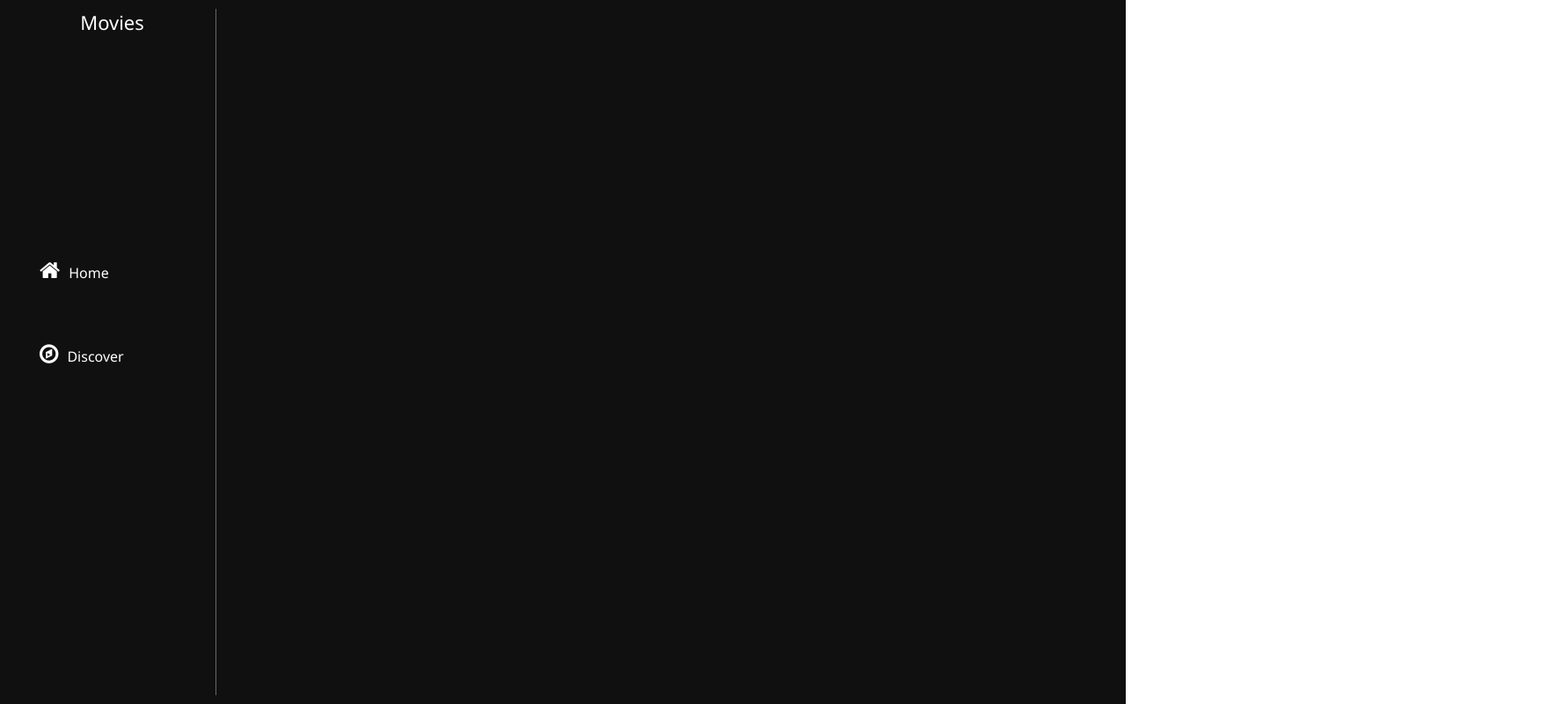
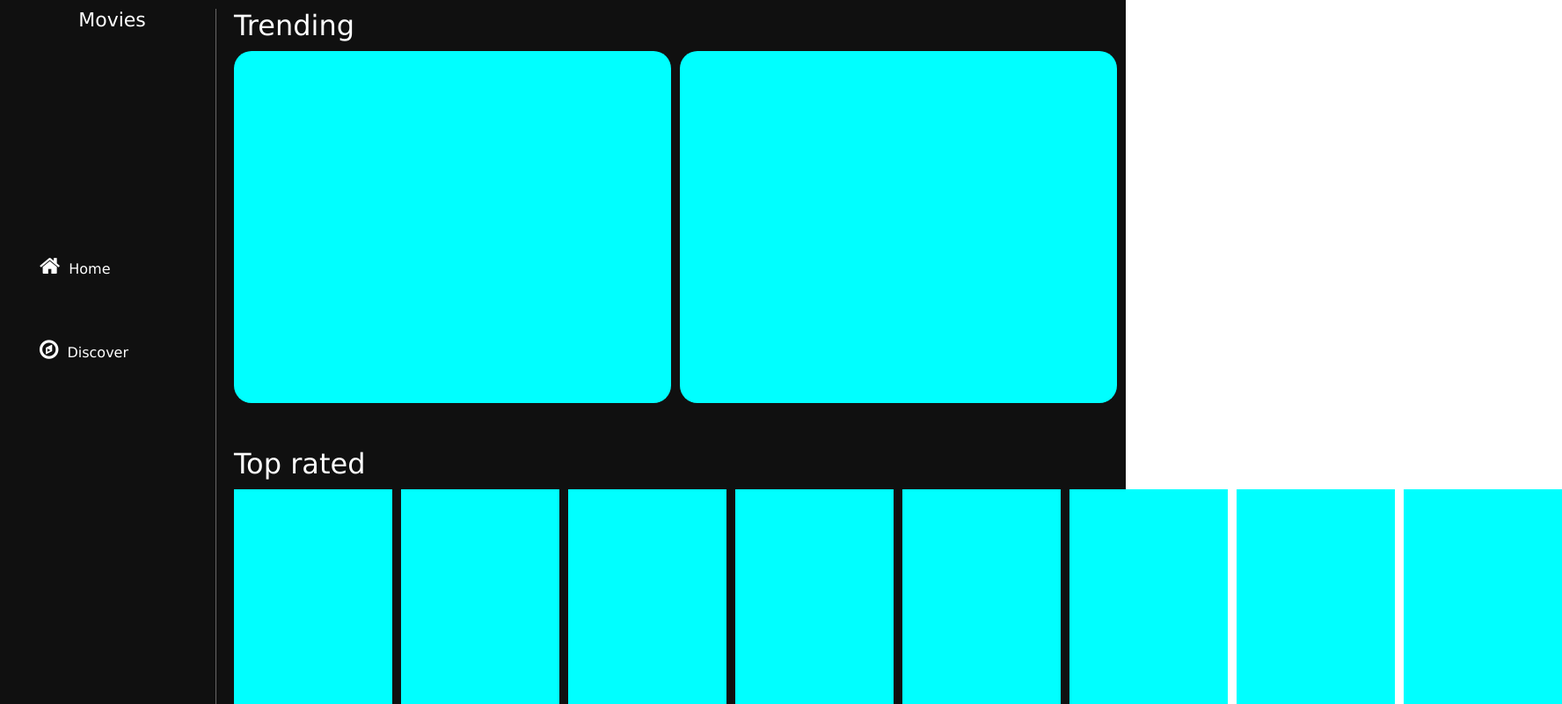
Before and after one commit to johannawirell/Movies, a React (Create React App) app in the folder app/: page / in a window 1280 px wide. Shown: the top 800 px of the page at 88% size, 1776 px wide, since content can reach past the window. Built offline with nearby package versions, Linux system fonts and the light colour scheme.

Commit message:
Movies layout

```diff
--- a/app/src/components/home/browse/Browse.jsx
+++ b/app/src/components/home/browse/Browse.jsx
@@ -12,6 +12,24 @@
  */
 export default function Browse () {
   return (
-  <div className="list-movies"></div>
+    <div className="list-movies">
+      <h1 className="title">Trending</h1>
+      <div className="trending">
+        <div className="trending_item"></div>
+        <div className="trending_item"></div>
+      </div>
+      <h1 className="title">Top rated</h1>
+      <div className="top_rated">
+        <div className="top_rated_item"></div>
+        <div className="top_rated_item"></div>
+        <div className="top_rated_item"></div>
+        <div className="top_rated_item"></div>
+        <div className="top_rated_item"></div>
+        <div className="top_rated_item"></div>
+        <div className="top_rated_item"></div>
+        <div className="top_rated_item"></div>
+      </div>
+
+    </div>
   )
 }
--- /dev/null
+++ b/app/src/components/home/browse/browse.css
@@ -0,0 +1,35 @@
+.list-movies {
+  margin: 10px;
+}
+
+.title {
+  font-weight: 500;
+  margin-bottom: 10px;
+}
+
+.trending, .top_rated {
+  display: flex;
+  gap: 10px;
+}
+
+.trending {
+  height: 450px;
+}
+
+.trending_item {
+  height: 400px;
+  width: 50%;
+  background-color: aqua;
+  border-radius: 20px;
+}
+
+.top_rated {
+  height: 300px;
+}
+
+.top_rated_item {
+  height: 250px;
+  width: 180px;
+  background-color: aqua;
+  flex-shrink: 0;
+}
--- a/app/src/components/home/home.css
+++ b/app/src/components/home/home.css
@@ -1,4 +1,6 @@
 @import './side/side.css';
+@import './browse/browse.css';
+
 * {
   margin: 0;
   padding: 0;
@@ -11,7 +13,7 @@
   color: white;
   display: grid;
   grid-template-columns: 20% 80%;
-  font-family:'Segoe UI', Tahoma, Geneva, Verdana, sans-serif;
+  font-family:'Lucida Sans', 'Lucida Sans Regular', 'Lucida Grande', 'Lucida Sans Unicode', Geneva, Verdana, sans-serif;
 }
 
 .side {
--- a/app/src/components/home/side/Side.jsx
+++ b/app/src/components/home/side/Side.jsx
@@ -13,7 +13,7 @@
 export default function Side () {
   return (
     <div className="side">
-    <h1 className="title">Movies</h1>
+    <h1 className="nav_title">Movies</h1>
 
       <div className="nav">
         <a href="/" className="nav_element">
--- a/app/src/components/home/side/side.css
+++ b/app/src/components/home/side/side.css
@@ -10,7 +10,7 @@
   height: 80vh;
 }
 
-.title {
+.nav_title {
   font-size: 22px;
   font-weight: 150;
   text-align: center;
```
